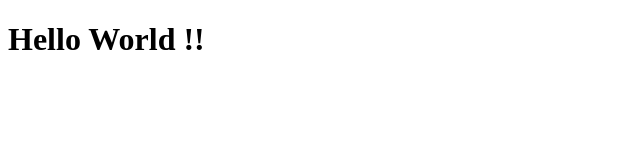
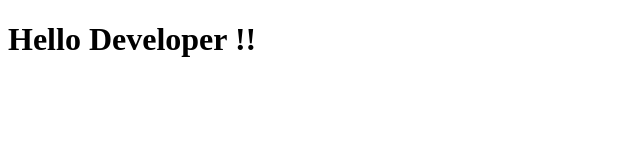
Before and after one commit to i-amWin/learn-git, a plain HTML site: page index.html in a window 1280 px wide. Shown: the whole page, without its empty margins (0-640 px from the left). Drawn offline with Linux system fonts and the light colour scheme.

Commit message:
dev changed

```diff
--- a/index.html
+++ b/index.html
@@ -7,6 +7,6 @@
     <title>My Site</title>
   </head>
   <body>
-    <h1>Hello World !!</h1>
+    <h1>Hello Developer !!</h1>
   </body>
 </html>
```
